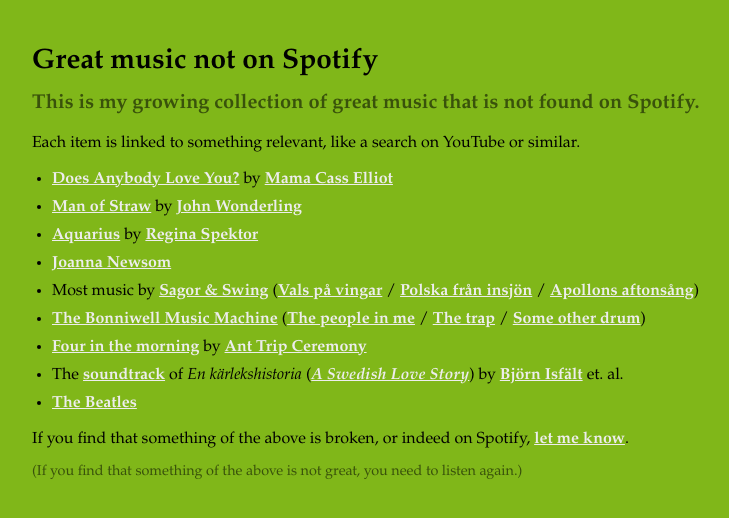
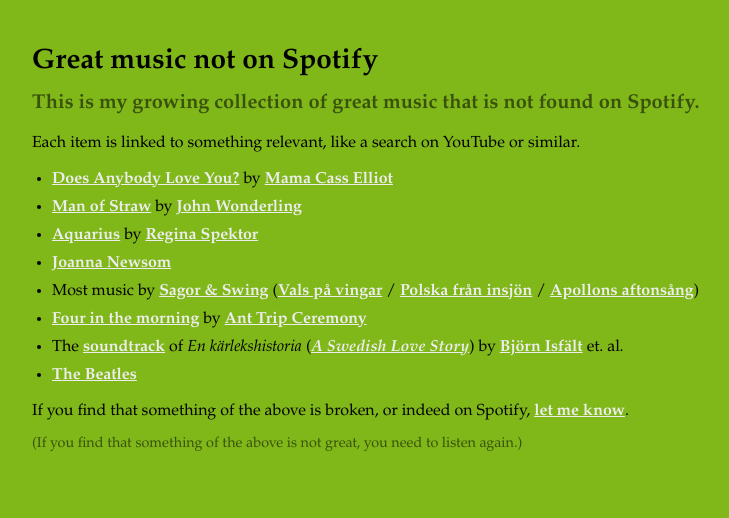
Before and after one commit to alimony/alimony.github.com, a Jekyll site: the page built from great-music-not-on-spotify/index.html, in a window 1280 px wide. Shown: the top 518 px of the page, without its empty margins (208-937 px from the left). Built offline with Jekyll 4.4.1, drawn with Linux system fonts in a browser that asks for light colours.

Commit message:
Update index.html

```diff
--- a/great-music-not-on-spotify/index.html
+++ b/great-music-not-on-spotify/index.html
@@ -72,7 +72,6 @@
 			<li><a href="http://www.youtube.com/watch?v=eGx1qekdCjE">Aquarius</a> by <a href="http://www.respektonline.com/shows.php">Regina Spektor</a></li>
 			<li><a href="http://grooveshark.com/#!/joannanewsom">Joanna Newsom</a>
 			<li>Most music by <a href="http://www.youtube.com/results?search_query=sagor+swing">Sagor &amp; Swing</a> (<a href="http://www.youtube.com/watch?v=iPNgogJbJuU">Vals på vingar</a> / <a href="http://grooveshark.com/s/Polska+Fr+n+Insj+n/2Gtgi3?src=5">Polska från insjön</a> / <a href="https://soundcloud.com/andersbersten/sagor-swing-apollons-aftonsang">Apollons aftonsång</a>)</li>
-			<li><a href="http://www.youtube.com/results?search_query=bonniwell+music+machine">The Bonniwell Music Machine</a> (<a href="http://www.youtube.com/watch?v=dN5pLFtBA9A">The people in me</a> / <a href="http://www.youtube.com/watch?v=4hMbYXGbtR0">The trap</a> / <a href="http://www.youtube.com/watch?v=9GgOttpj84I">Some other drum</a>)</li>
 			<li><a href="http://www.youtube.com/watch?v=J-AaFRR8NQg">Four in the morning</a> by <a href="http://www.youtube.com/results?search_query=ant+trip+ceremony">Ant Trip Ceremony</a></li>
 			<li>The <a href="http://www.youtube.com/results?search_query=en+k%C3%A4rlekshistoria+soundtrack">soundtrack</a> of <em>En kärlekshistoria</em> (<a href="http://www.imdb.com/title/tt0065955/"><em>A Swedish Love Story</em></a>) by <a href="http://www.youtube.com/results?search_query=bj%C3%B6rn+isf%C3%A4lt">Björn Isfält</a> et. al.</li>
 			<li><a href="http://www.youtube.com/results?search_query=the+beatles">The Beatles</a></li>
```
